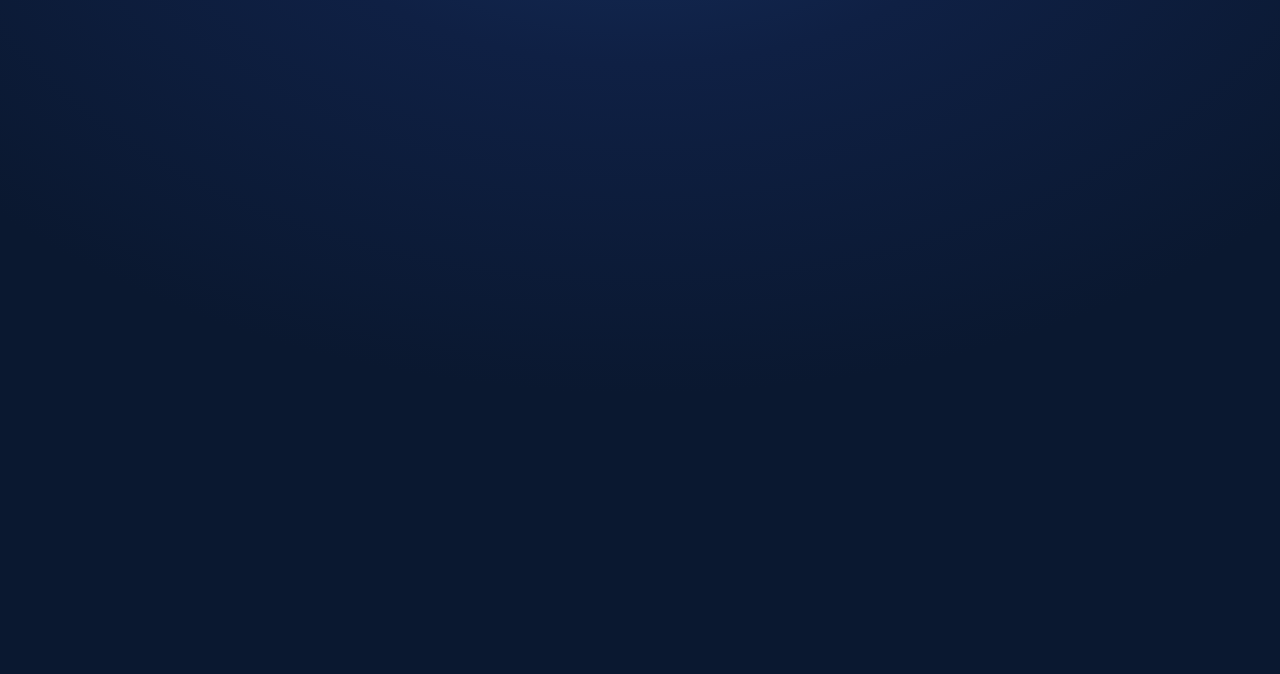
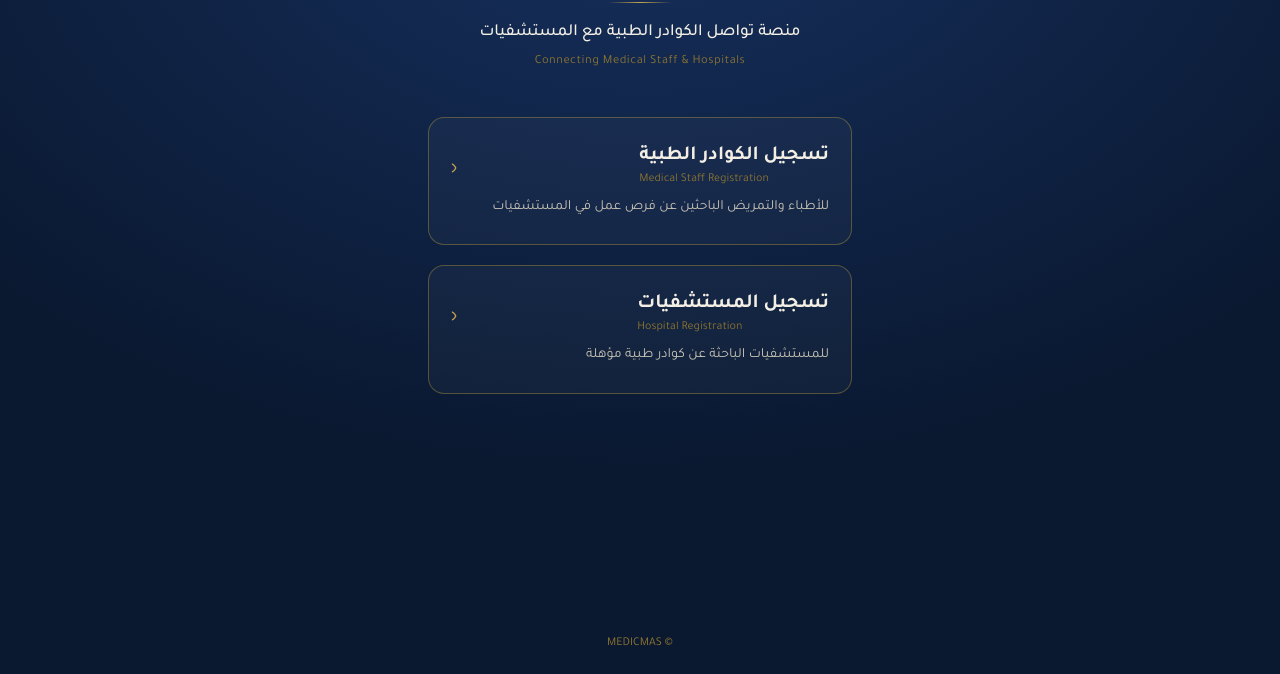
Before and after one commit to mohamedsallam27/MEDICMAS-, a website: page public/index.html in a window 1280 px wide. Shown: the part 126-800 px from the top of the page. Drawn offline with nearby package versions, Linux system fonts and the light colour scheme.

Commit message:
Update index.html

```diff
--- a/public/index.html
+++ b/public/index.html
@@ -2,10 +2,10 @@
 <html lang="ar" dir="rtl">
 <head>
 <meta charset="UTF-8">
-<meta name="viewport" content="width=device-width, initial-scale=1.0, maximum-scale=1.0">
+<meta name="viewport" content="width=device-width, initial-scale=1.0">
 <title>MEDICMAS</title>
 <link rel="preconnect" href="https://fonts.googleapis.com">
-<link href="https://fonts.googleapis.com/css2?family=Tajawal:wght@300;400;500;700;900&family=Cormorant+Garamond:ital,wght@0,500;0,600;1,500&display=swap" rel="stylesheet">
+<link href="https://fonts.googleapis.com/css2?family=Tajawal:wght@300;400;500;700&family=Cormorant+Garamond:wght@600&display=swap" rel="stylesheet">
 <style>
   :root{
     --navy-deep:#0a1830;
@@ -20,8 +20,7 @@
   *{margin:0;padding:0;box-sizing:border-box;}
   html,body{height:100%;}
   body{
-    background:
-      radial-gradient(ellipse 900px 600px at 50% -10%, var(--navy-mid) 0%, var(--navy) 45%, var(--navy-deep) 100%);
+    background: radial-gradient(ellipse 900px 600px at 50% 0%, var(--navy-mid), var(--navy-deep));
     font-family:'Tajawal',sans-serif;
     color:var(--ivory);
     min-height:100vh;
@@ -31,18 +30,6 @@
     overflow-x:hidden;
     position:relative;
   }
-
-  .motif{
-    position:absolute;
-    top:-60px;
-    left:50%;
-    transform:translateX(-50%);
-    width:520px;
-    height:520px;
-    opacity:0.07;
-    pointer-events:none;
-  }
-
   .wrap{
     width:100%;
     max-width:480px;
@@ -53,7 +40,6 @@
     position:relative;
     z-index:1;
   }
-
   .wordmark{
     font-family:'Cormorant Garamond', serif;
     font-weight:600;
@@ -63,16 +49,13 @@
     direction:ltr;
     text-align:center;
   }
-
-  .wordmark span{ color:var(--ivory); font-weight:500; }
-
+  .wordmark span{ color:var(--ivory); font-weight:600; }
   .rule{
     width:64px;
     height:1px;
     background:linear-gradient(to right, transparent, var(--gold), transparent);
     margin:18px 0 16px;
   }
-
   .tagline-ar{
     font-size:17px;
     font-weight:500;
@@ -80,7 +63,6 @@
     text-align:center;
     line-height:1.7;
   }
-
   .tagline-en{
     font-size:12.5px;
     font-weight:400;
@@ -90,7 +72,91 @@
     letter-spacing:0.5px;
     margin-top:6px;
   }
-
   .cards{
     width:100%;
-    margin
+    margin-top:48px;
+    display:flex;
+    flex-direction:column;
+    gap:20px;
+  }
+  .card{
+    display:block;
+    text-decoration:none;
+    background: rgba(255,255,255,0.03);
+    border:1px solid rgba(212,175,55,0.35);
+    border-radius:16px;
+    padding:26px 22px;
+    transition:0.2s;
+  }
+  .card:active{ background: rgba(212,175,55,0.1); }
+  .card-title{
+    font-size:20px;
+    font-weight:700;
+    color:var(--ivory);
+    margin-bottom:4px;
+  }
+  .card-title-en{
+    font-size:12px;
+    color:var(--gold-dim);
+    direction:ltr;
+    display:block;
+    margin-bottom:10px;
+  }
+  .card-desc{
+    font-size:14px;
+    color:var(--ivory-dim);
+    line-height:1.6;
+  }
+  .card-arrow{
+    color:var(--gold);
+    font-size:22px;
+  }
+  .card-head{
+    display:flex;
+    justify-content:space-between;
+    align-items:center;
+  }
+  footer{
+    margin-top:auto;
+    padding:24px;
+    font-size:12px;
+    color:var(--gold-dim);
+    text-align:center;
+  }
+</style>
+</head>
+<body>
+  <div class="wrap">
+    <div class="wordmark">MEDIC<span>MAS</span></div>
+    <div class="rule"></div>
+    <div class="tagline-ar">منصة تواصل الكوادر الطبية مع المستشفيات</div>
+    <div class="tagline-en">Connecting Medical Staff & Hospitals</div>
+
+    <div class="cards">
+      <a href="staff-registration.html" class="card">
+        <div class="card-head">
+          <div>
+            <div class="card-title">تسجيل الكوادر الطبية</div>
+            <span class="card-title-en">Medical Staff Registration</span>
+          </div>
+          <div class="card-arrow">‹</div>
+        </div>
+        <div class="card-desc">للأطباء والتمريض الباحثين عن فرص عمل في المستشفيات</div>
+      </a>
+
+      <a href="hospital-registration.html" class="card">
+        <div class="card-head">
+          <div>
+            <div class="card-title">تسجيل المستشفيات</div>
+            <span class="card-title-en">Hospital Registration</span>
+          </div>
+          <div class="card-arrow">‹</div>
+        </div>
+        <div class="card-desc">للمستشفيات الباحثة عن كوادر طبية مؤهلة</div>
+      </a>
+    </div>
+  </div>
+
+  <footer>© MEDICMAS</footer>
+</body>
+</html>
```
